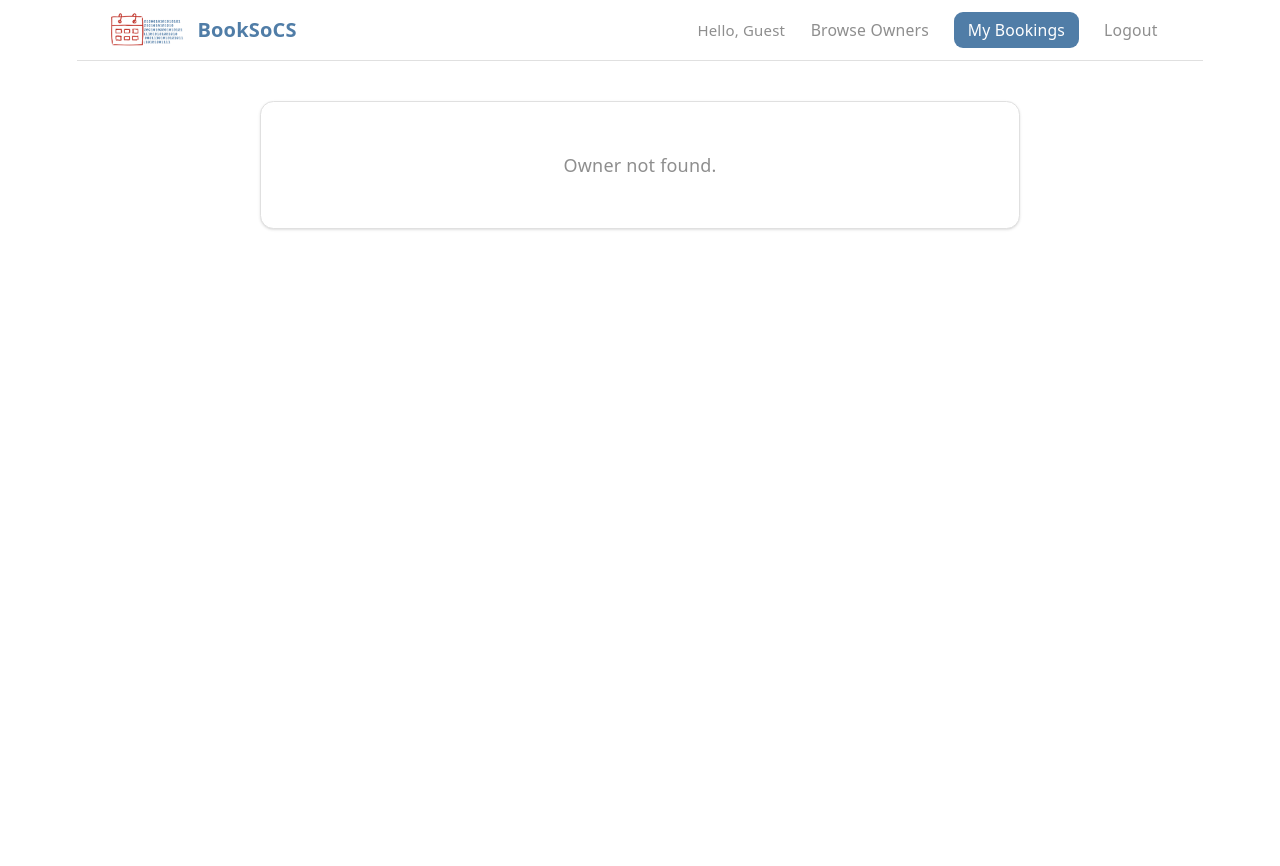
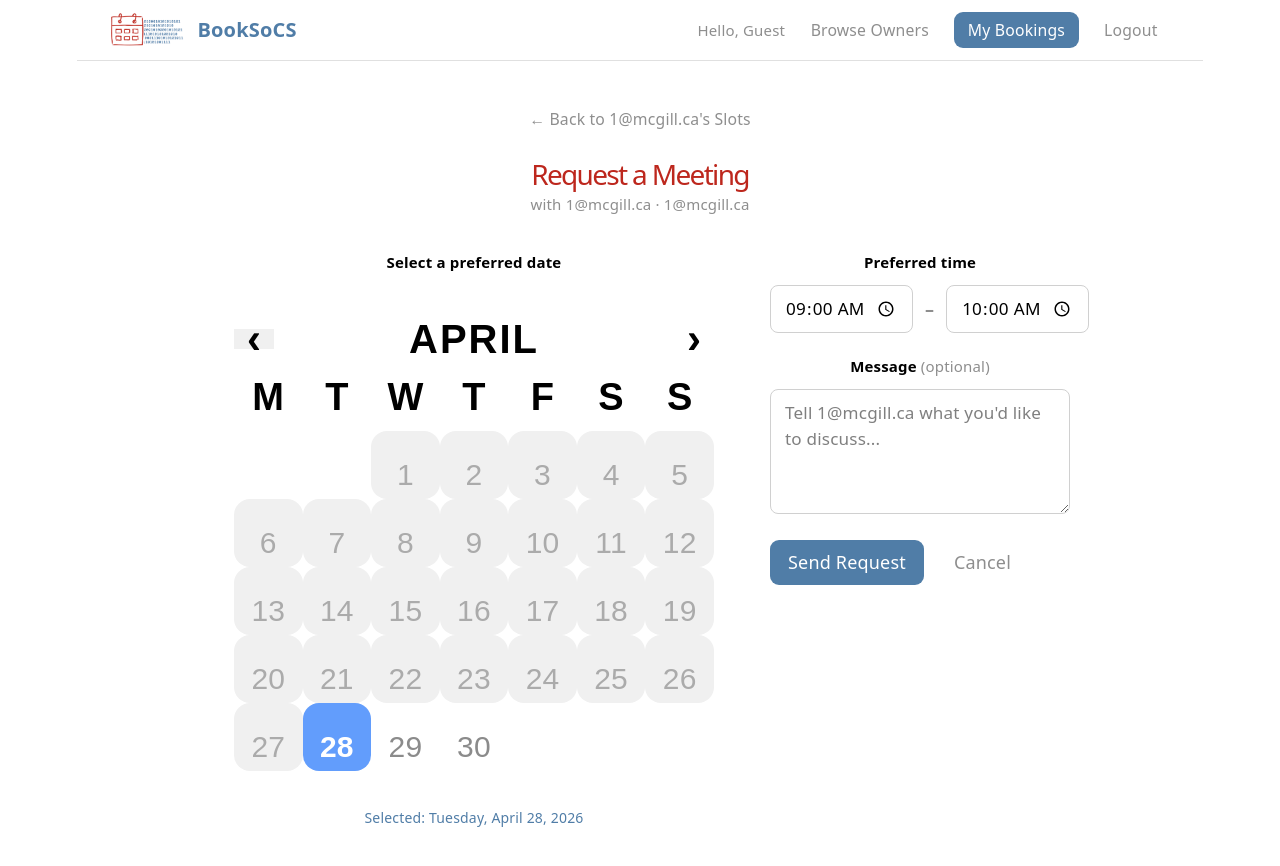
Before and after one commit to AyazCiplak/comp307-booking-frontend, a React (Vite) app: page /browse/1/request in a window 1280 px wide. Before the commit this address had no page. Shown: the top 866 px of the page. Before the commit the page ends 800 px from the top, so only its background shows below. Built offline with nearby package versions, Linux system fonts and the light colour scheme.

Commit message:
Updated RequestAppointment with actual API calls

```diff
--- a/src/pages/shared/RequestAppointment.tsx
+++ b/src/pages/shared/RequestAppointment.tsx
@@ -1,10 +1,12 @@
+// Programmed by Ayaz Ciplak
 import { useState } from "react";
-import { useNavigate, useParams } from "react-router-dom";
+import { useNavigate, useParams, useLocation } from "react-router-dom";
 import Button from "../../components/ui/Button";
 import Card from "../../components/ui/Card";
 import CalendarComponent from "../../components/ui/CalendarComponent";
-import { mockOwners } from "../../data/mockSlots";
 import { useAuth } from "../../context/AuthContext";
+import { apiRequestBooking } from "../../api/booking";
+import type { OwnerInfo } from "../../api/account";
 
 const inputStyle: React.CSSProperties = {
   width: "100%",
@@ -23,59 +25,88 @@ const inputStyle: React.CSSProperties = {
  * Lets a user request a Type 1 meeting with a specific owner by picking a
  * preferred date/time and adding an optional message.
  *
- * On submit: logs the request (TODO: POST /api/requests) + navigates back.
+ * Owner info is passed via React Router navigation state (set in OwnerAppointments.tsx).
+ * On submit: POSTs to /api/requests/requestBooking, then opens a mailto: to notify the owner.
  */
 function RequestAppointment() {
   const { ownerUsername } = useParams<{ ownerUsername: string }>();
+  const location = useLocation();
   const navigate = useNavigate();
   const { user } = useAuth();
 
+  // Owner profile injected by OwnerAppointments via navigation state.
+  // Falls back gracefully if the user navigated directly to this URL.
+  const ownerInfo = location.state as OwnerInfo | null;
   const ownerEmail = `${ownerUsername}@mcgill.ca`;
-  const owner = mockOwners.find((o) => o.email === ownerEmail);
+  const ownerName = ownerInfo
+    ? `${ownerInfo.firstName} ${ownerInfo.lastName}`
+    : ownerEmail;
 
   // today at midnight — used as minDate on the calendar to block past dates
-  const today = (() => { const d = new Date(); d.setHours(0, 0, 0, 0); return d; })();
+  const today = (() => {
+    const d = new Date();
+    d.setHours(0, 0, 0, 0);
+    return d;
+  })();
 
   const [selectedDate, setSelectedDate] = useState<Date>(new Date());
   const [startTime, setStartTime] = useState("09:00");
   const [endTime, setEndTime] = useState("10:00");
   const [message, setMessage] = useState("");
+  const [submitting, setSubmitting] = useState(false);
   const [submitted, setSubmitted] = useState(false);
   const [error, setError] = useState("");
 
-  function handleSubmit() {
+  async function handleSubmit() {
     if (startTime >= endTime) {
       setError("End time must be after start time.");
       return;
     }
+    if (!user?.token) return;
 
     setError("");
-    // TODO: POST /api/requests -> { ownerEmail, requestedDate, startTime, endTime, message }
-    // then send mailto: to owner notifying them of the request
-    console.log("Meeting request submitted:", {
-      requester: user?.email,
-      owner: ownerEmail,
-      date: selectedDate.toLocaleDateString(),
-      startTime,
-      endTime,
-      message,
-    });
+    setSubmitting(true);
 
-    setSubmitted(true);
-  }
+    // Build ISO local datetime strings "YYYY-MM-DDTHH:MM:SS" that Jackson can deserialize
+    // without a timezone suffix.  We use the locally selected date parts to avoid UTC drift.
+    const y = selectedDate.getFullYear();
+    const mo = String(selectedDate.getMonth() + 1).padStart(2, "0");
+    const d = String(selectedDate.getDate()).padStart(2, "0");
+    const dateStr = `${y}-${mo}-${d}`;
+    const startISO = `${dateStr}T${startTime}:00`;
+    const endISO = `${dateStr}T${endTime}:00`;
 
-  if (!owner) {
-    return (
-      <div style={{ maxWidth: "800px", margin: "0 auto", padding: "40px 20px" }}>
-        <Card>
-          <Card.Content>
-            <p style={{ color: "#8e8e8e", textAlign: "center", padding: "32px 0" }}>
-              Owner not found.
-            </p>
-          </Card.Content>
-        </Card>
-      </div>
-    );
+    try {
+      await apiRequestBooking({
+        requesterToken: user.token,
+        ownerEmail,
+        startTime: startISO,
+        endTime: endISO,
+        message: message.trim() || null,
+      });
+
+      // Notify owner via mailto: (no mail server required)
+      const dateLabel = selectedDate.toLocaleDateString("en-CA", {
+        weekday: "long", month: "long", day: "numeric", year: "numeric",
+      });
+      window.open(
+        `mailto:${ownerEmail}` +
+        `?subject=Meeting Request from ${encodeURIComponent(user.name)}` +
+        `&body=Hi,%0A%0A` +
+        `${encodeURIComponent(user.name)} (${encodeURIComponent(user.email)}) has requested a meeting with you on ` +
+        `${encodeURIComponent(dateLabel)} from ${startTime} to ${endTime}.` +
+        (message.trim() ? `%0A%0AMessage: "${encodeURIComponent(message.trim())}"` : "") +
+        `%0A%0APlease log in to BookSoCS to accept or decline this request.`,
+      );
+
+      setSubmitted(true);
+    } catch (err: unknown) {
+      setError(
+        err instanceof Error ? err.message : "Failed to send request. Please try again.",
+      );
+    } finally {
+      setSubmitting(false);
+    }
   }
 
   // Success state after submission
@@ -88,10 +119,10 @@ function RequestAppointment() {
               <p style={{ fontSize: "32px", marginBottom: "12px" }}>✅</p>
               <h2 style={{ fontSize: "20px", marginBottom: "8px" }}>Request Sent!</h2>
               <p style={{ color: "#8e8e8e", fontSize: "15px", marginBottom: "24px" }}>
-                Your meeting request has been sent to {owner.name}. You'll be notified once they respond.
+                Your meeting request has been sent to {ownerName}. You'll be notified once they respond.
               </p>
               <Button variant="primary" onClick={() => navigate(`/browse/${ownerUsername}`)}>
-                Back to {owner.name}'s Slots
+                Back to {ownerName}'s Slots
               </Button>
             </div>
           </Card.Content>
@@ -110,14 +141,14 @@ function RequestAppointment() {
         onClick={() => navigate(`/browse/${ownerUsername}`)}
         style={{ marginBottom: "24px" }}
       >
-        ← Back to {owner.name}'s Slots
+        ← Back to {ownerName}'s Slots
       </Button>
 
       {/* Page heading */}
       <div style={{ marginBottom: "32px" }}>
         <h1 style={{ fontSize: "28px", margin: "0 0 4px" }}>Request a Meeting</h1>
         <p style={{ color: "#8e8e8e", fontSize: "15px", margin: 0 }}>
-          with {owner.name} · {owner.email}
+          with {ownerName} · {ownerEmail}
         </p>
       </div>
 
@@ -180,7 +211,7 @@ function RequestAppointment() {
               Message <span style={{ fontWeight: 400, color: "#8e8e8e" }}>(optional)</span>
             </p>
             <textarea
-              placeholder={`Tell ${owner.name} what you'd like to discuss...`}
+              placeholder={`Tell ${ownerName} what you'd like to discuss...`}
               value={message}
               onChange={(e) => setMessage(e.target.value)}
               rows={4}
@@ -194,10 +225,10 @@ function RequestAppointment() {
 
           {/* Actions */}
           <div style={{ display: "flex", gap: "12px" }}>
-            <Button variant="primary" onClick={handleSubmit}>
-              Send Request
+            <Button variant="primary" onClick={handleSubmit} disabled={submitting}>
+              {submitting ? "Sending…" : "Send Request"}
             </Button>
-            <Button variant="ghost" onClick={() => navigate(`/browse/${ownerUsername}`)}>
+            <Button variant="ghost" onClick={() => navigate(`/browse/${ownerUsername}`)} disabled={submitting}>
               Cancel
             </Button>
           </div>
```
